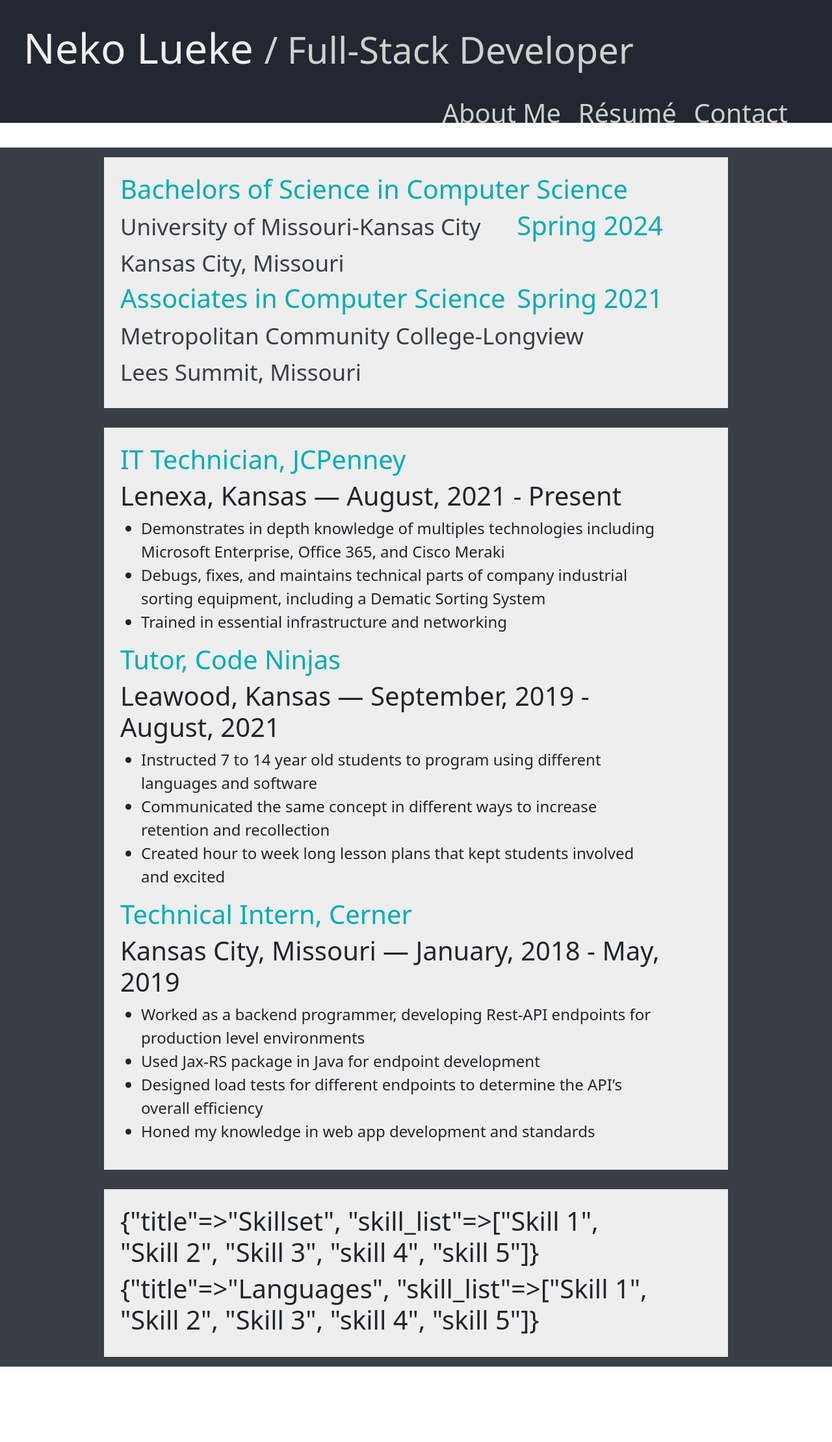
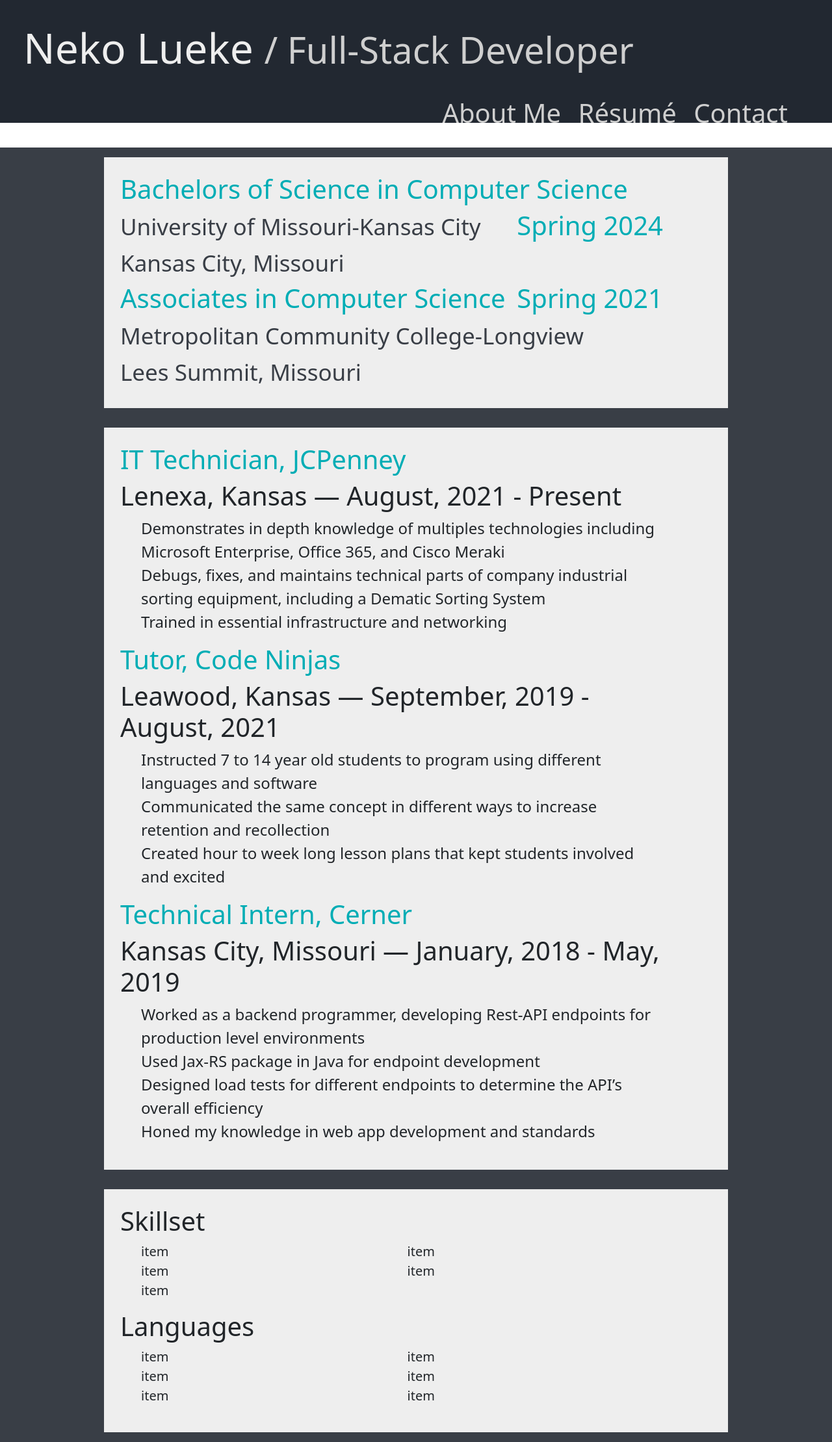
Before and after one commit to MrDomoArigato/MrDomoArigato.github.io, a Jekyll site: the page built from resume.markdown, in a window 1280 px wide. Shown: the whole page at 65% size. Built offline with Jekyll 4.4.1, drawn with Linux system fonts in a browser that asks for light colours; before the commit the page ends 2103 px from its top, so only the background shows below that.

```diff
--- a/_config.yml
+++ b/_config.yml
@@ -38,12 +38,14 @@ contacts:
   facebook: "https://instagram.com"
   twitter: "https://instagram.com"
 
+format:
+  skill_list: "column-3"
 
 home:
   photo: mountains.png
 
   title: Hello
-  subtitle: Secret to Life
+  subtitle:
   text: >-
     Paragraph
 
@@ -87,18 +89,19 @@ experience:
 skills:
   - title: Skillset
     skill_list:
-    - Skill 1
-    - Skill 2
-    - Skill 3
-    - skill 4
-    - skill 5
+    - Detail Oriented
+    - Decisive
+    - Problem Solver
+    - Effecient
+    - Adaptable
   - title: Languages
     skill_list:
-    - Skill 1
-    - Skill 2
-    - Skill 3
-    - skill 4
-    - skill 5
+    - Java
+    - Ruby on Rails
+    - React
+    - HTML
+    - SQL
+    - Javascript
 projects:
   - name: Project 1
     role: Role
--- a/_includes/skills.html
+++ b/_includes/skills.html
@@ -1,8 +1,18 @@
+{% unless site.format.skill_list and page.supported_formats contains site.format.skill_list  %}
+    {% assign site.format.skill_list = '2-column' %}
+{% endunless %}
+
+
 {% if site.skills %}
     <div class="wrapper">
         <div class="bg-4 wrapper1">
             {% for skill in site.skills %}
-                <h1>{{ skill }}</h1>
+                <h1>{{ skill.title }}</h1>
+                <ul class="column-2">
+                    {% for item in skill.skill_list %}
+                        <li style="font-size:20px;">item</li>
+                    {% endfor %}
+                </ul>
             {% endfor %}
         </div>
     </div>
--- a/assets/css/portfolio.css
+++ b/assets/css/portfolio.css
@@ -77,6 +77,24 @@ body {
     position:relative;
 }
 
+.column-2 {
+    -webkit-column-count: 2;
+       -moz-column-count: 2;
+            column-count: 2;
+}
+
+.column-3 {
+    column-count: 3;
+    -webkit-column-count: 3;
+    -moz-column-count: 3;
+}
+
+li {
+    display: inline-block;
+    width: 100%;
+
+}
+
 .border-pink {
     border-color: pink;
 }
--- a/resume.markdown
+++ b/resume.markdown
@@ -2,4 +2,7 @@
 layout: resume
 title: Résumé
 permalink: /resume
+supported_formats:
+  - "column-2"
+  - "column-3"
 ---
```
